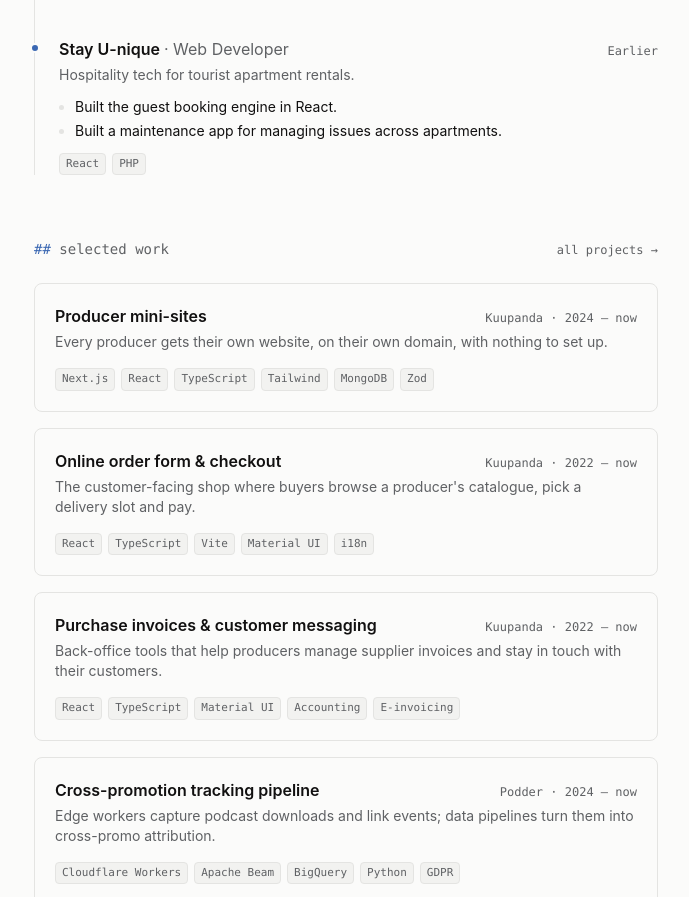
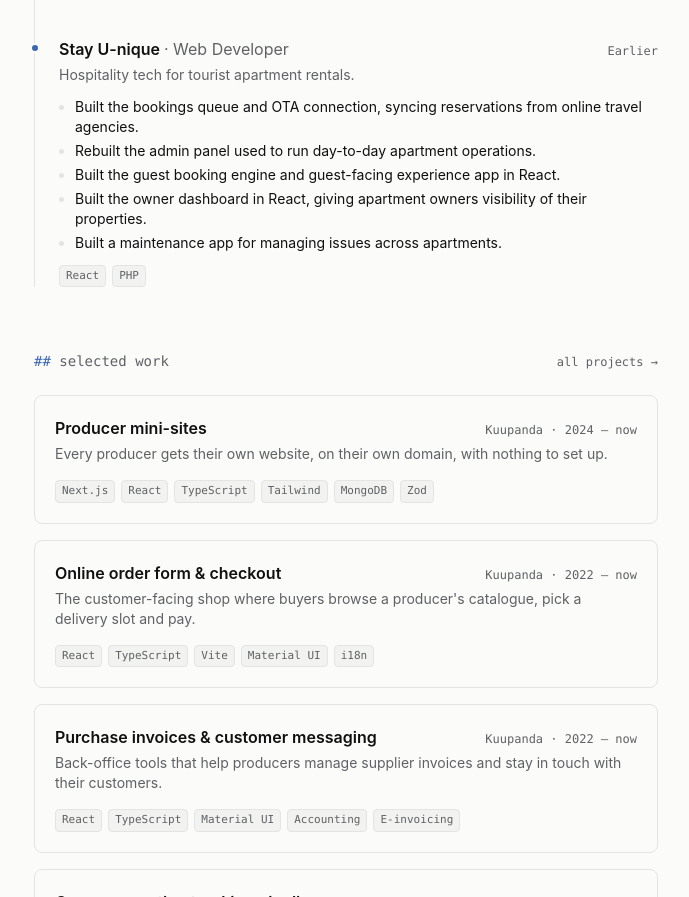
Before and after one commit to joshf/joshf.me, an Astro site: page / in a window 1280 px wide. Shown: the part 1546-2443 px from the top of the page, without its empty margins (294-983 px from the left). Built offline with nearby package versions, Linux system fonts and the light colour scheme; Astro itself is replaced by a stand-in of ours.

Commit message:
feat: expand Stay U-nique experience and earlier work

```diff
--- a/src/data/experience.ts
+++ b/src/data/experience.ts
@@ -44,7 +44,10 @@ export const experience: Role[] = [
     period: 'Earlier',
     summary: 'Hospitality tech for tourist apartment rentals.',
     highlights: [
-      'Built the guest booking engine in React.',
+      'Built the bookings queue and OTA connection, syncing reservations from online travel agencies.',
+      'Rebuilt the admin panel used to run day-to-day apartment operations.',
+      'Built the guest booking engine and guest-facing experience app in React.',
+      'Built the owner dashboard in React, giving apartment owners visibility of their properties.',
       'Built a maintenance app for managing issues across apartments.',
     ],
     tags: ['React', 'PHP'],
--- a/src/pages/projects/index.astro
+++ b/src/pages/projects/index.astro
@@ -7,7 +7,11 @@ import { getProjects } from '../../utils/content';
 const projects = await getProjects();
 
 const earlier = [
+  { title: 'Bookings queue & OTA connection', company: 'Stay U-nique', description: 'Reservation sync from online travel agencies into the platform.' },
+  { title: 'Admin panel rebuild', company: 'Stay U-nique', description: 'Rebuilt the back office used to run apartment operations.' },
   { title: 'Booking engine', company: 'Stay U-nique', description: 'Guest booking engine in React, styled-components and Bootstrap.' },
+  { title: 'Guest experience app', company: 'Stay U-nique', description: 'Guest-facing app for stays, built in React.' },
+  { title: 'Owner dashboard', company: 'Stay U-nique', description: 'Dashboard for apartment owners, built in React.' },
   { title: 'Maintenance app', company: 'Stay U-nique', description: 'Issue tracking for tourist apartment operations.' },
   { title: 'Attis backend', company: 'Attis', description: 'Back-office system for an insurance company in Next.js and React.' },
 ];
```
